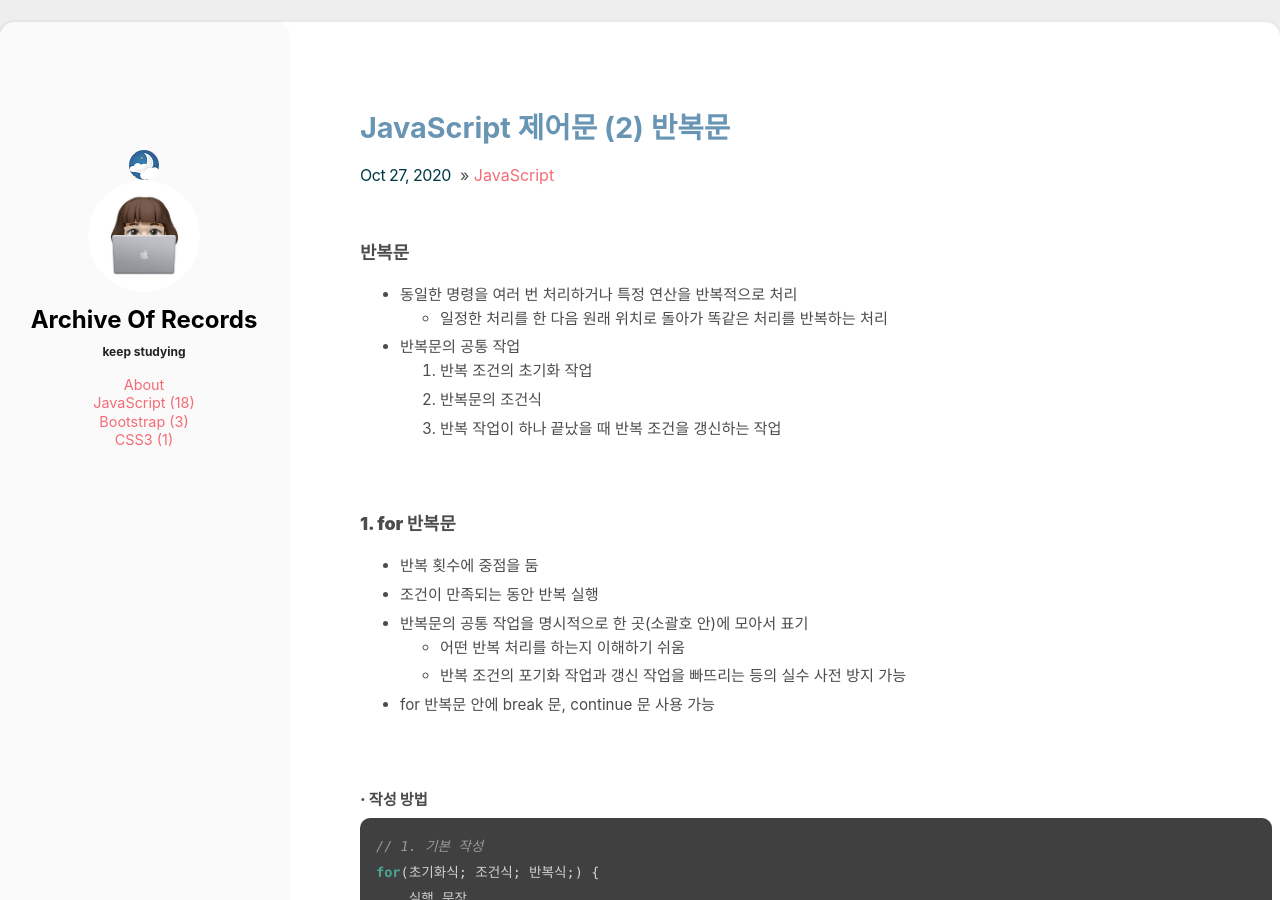
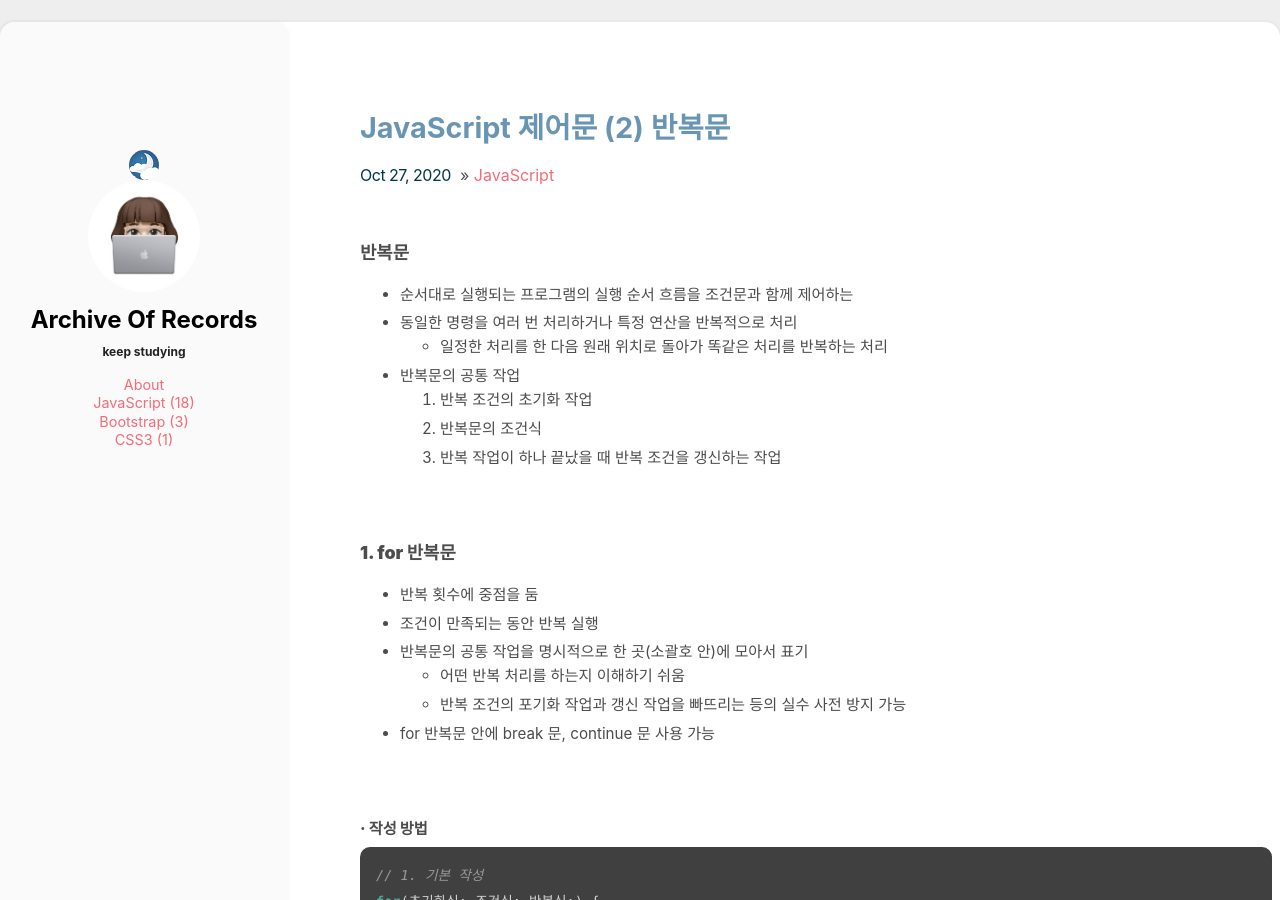
Before and after one commit to absolutelyfullycapable/absolutelyfullycapable.github.io, a Jekyll site: the page built from _posts/2020-10-27-javascript-제어문-반복문.md, in a window 1280 px wide and 900 px high. Built offline with Jekyll 4.4.1, drawn with Linux system fonts in a browser that asks for light colours.

Commit message:
modify 20-10-27 post

```diff
--- a/_posts/2020-10-27-javascript-제어문-반복문.md
+++ b/_posts/2020-10-27-javascript-제어문-반복문.md
@@ -7,6 +7,7 @@ comments: true
 
 ### **반복문**
 
+- 순서대로 실행되는 프로그램의 실행 순서 흐름을 조건문과 함께 제어하는
 - 동일한 명령을 여러 번 처리하거나 특정 연산을 반복적으로 처리
 	- 일정한 처리를 한 다음 원래 위치로 돌아가 똑같은 처리를 반복하는 처리
 - 반복문의 공통 작업
```
